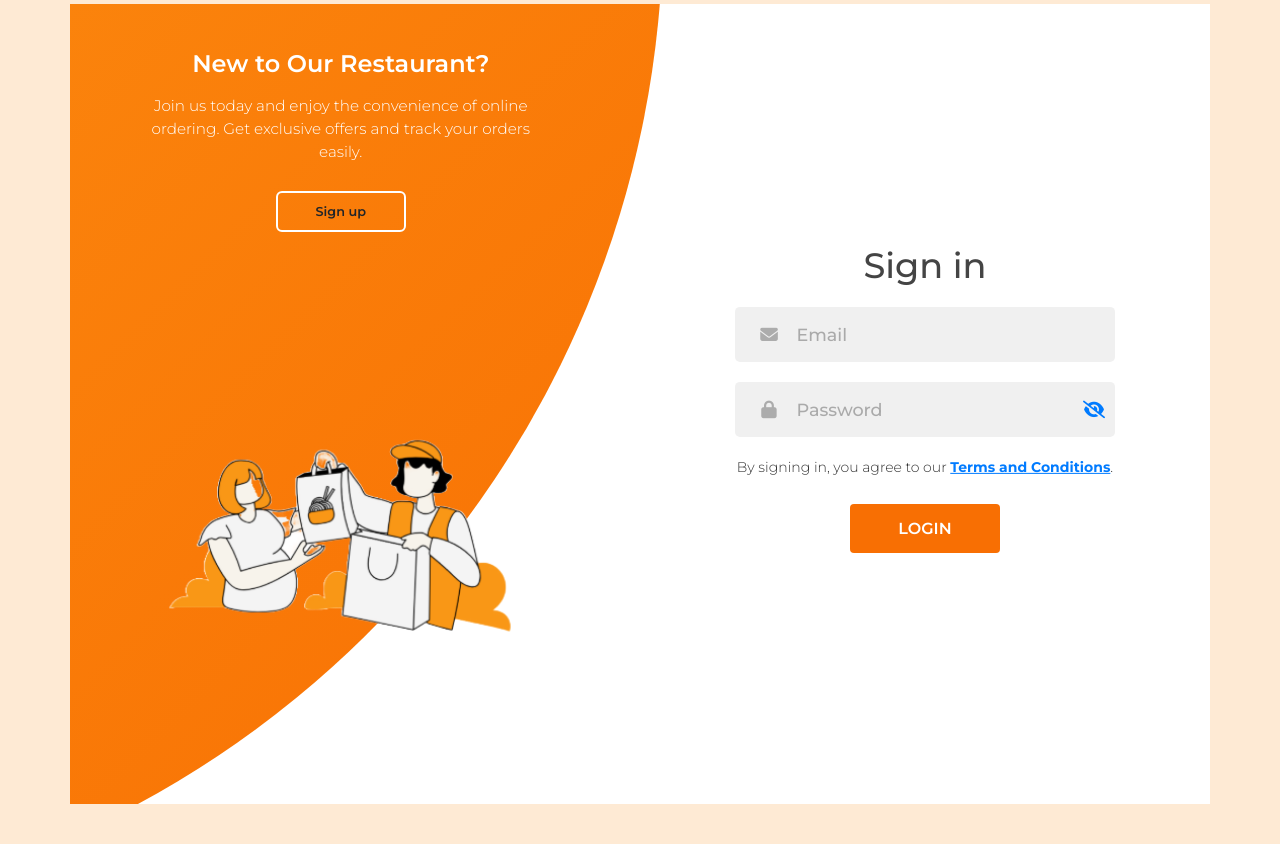
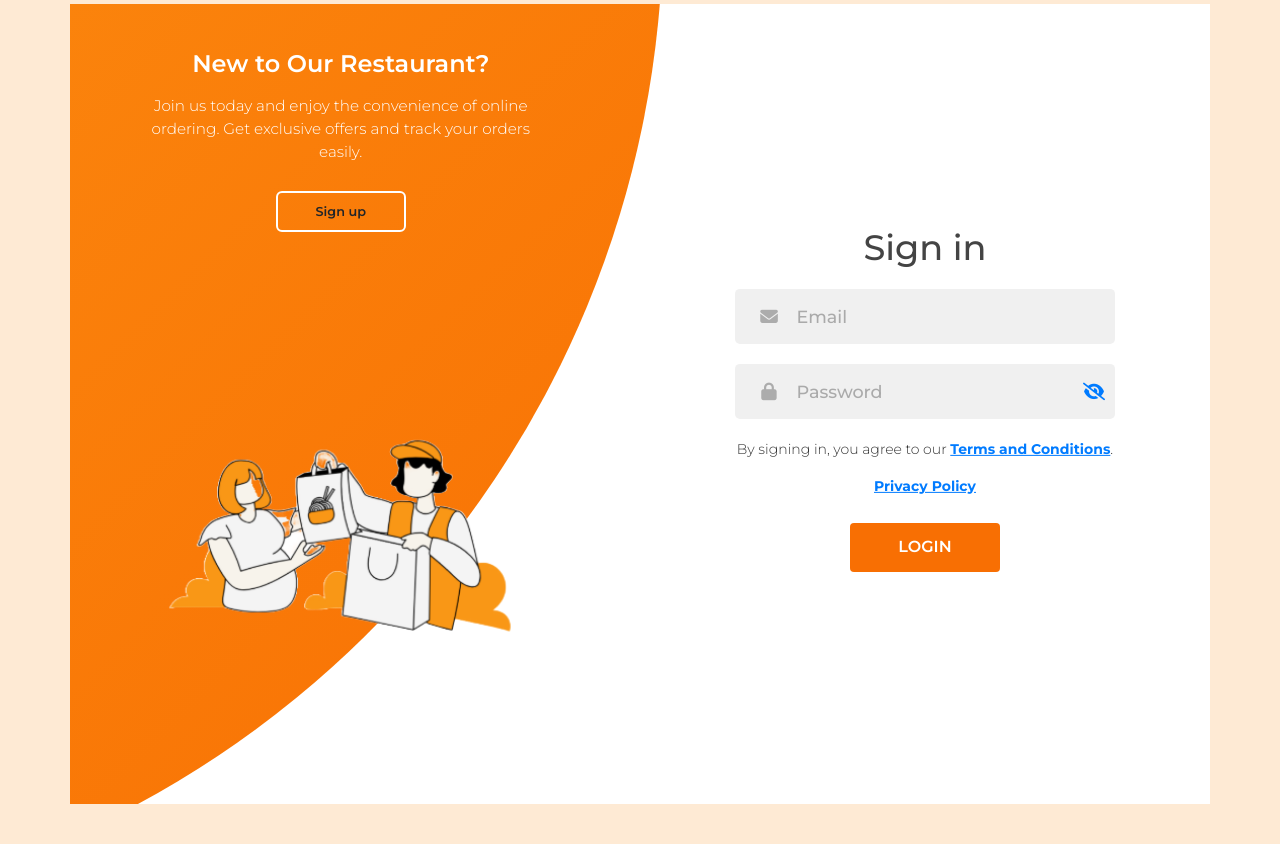
Before and after one commit to RaibelleAltura/OnlineMeatshopForA-M, a PHP site: page /login.php in a window 1280 px wide. Shown: the part 126-970 px from the top of the page. Run offline with PHP 8.4, Linux system fonts and the light colour scheme; some libraries are stand-ins or nearby versions.

Commit message:
initial commit

```diff
--- a/login.css
+++ b/login.css
@@ -397,14 +397,17 @@
 .input-field .fa-eye-slash:hover {
   color: #0056b3;
 }
+
+
 /* Styling for the terms and conditions text */
 .terms {
   margin-top: 10px;
   font-size: 14px;
   color: #333; /* Default text color */
+  text-align: center; /* Center the terms and conditions text */
 }
 
-/* Styling for the Terms and Conditions link to look like a hyperlink */
+/* Styling for the Terms and Conditions link */
 .terms a {
   color: #007bff; /* Blue color for hyperlink */
   font-weight: bold; /* Bold text */
@@ -412,8 +415,29 @@
   transition: color 0.3s, text-decoration 0.3s; /* Smooth hover effect */
 }
 
-/* Hover effect for the link */
+/* Hover effect for the Terms and Conditions link */
 .terms a:hover {
   color: #0056b3; /* Darker blue when hovered */
   text-decoration: underline; /* Maintain underline on hover */
 }
+
+/* Styling for the Privacy Policy text */
+.privacy-policy {
+  text-align: center; /* Center the privacy policy link */
+  margin-top: 0px;
+  font-size: 14px;
+}
+
+/* Styling for the Privacy Policy link */
+.privacy-policy a {
+  color: #007bff; /* Blue color for hyperlink */
+  font-weight: bold; /* Bold text */
+  text-decoration: underline; /* Underline to look like a typical hyperlink */
+  transition: color 0.3s, text-decoration 0.3s; /* Smooth hover effect */
+}
+
+/* Hover effect for the Privacy Policy link */
+.privacy-policy a:hover {
+  color: #0056b3; /* Darker blue when hovered */
+  text-decoration: underline; /* Maintain underline on hover */
+}
--- a/login.php
+++ b/login.php
@@ -47,6 +47,11 @@
     By signing in, you agree to our
     <a href="terms_and_conditions.php" target="_blank">Terms and Conditions</a>.
 </p>
+<p class="privacy-policy">
+    <a href="terms_and_conditions.php" target="_blank">Privacy Policy</a>
+</p>
+
+
 
 
                     <input type="submit" value="Login" class="submit solid" id="loginButton" />
```
